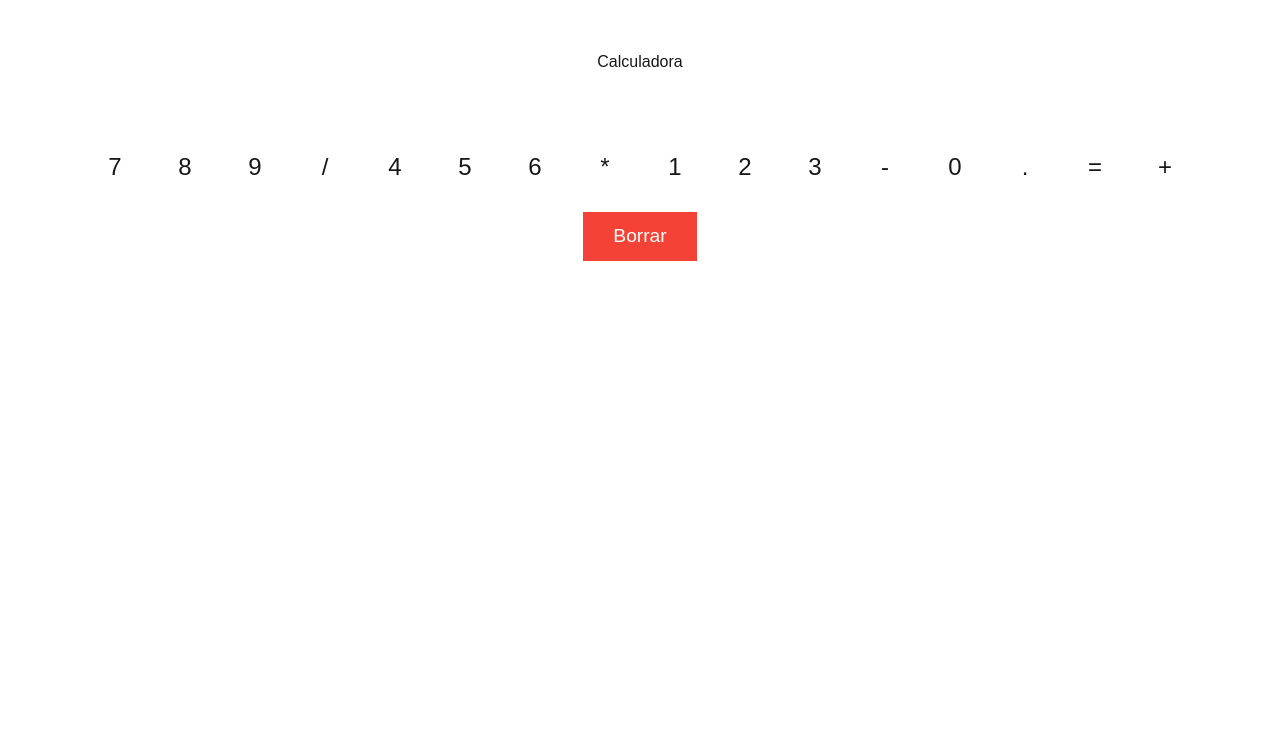
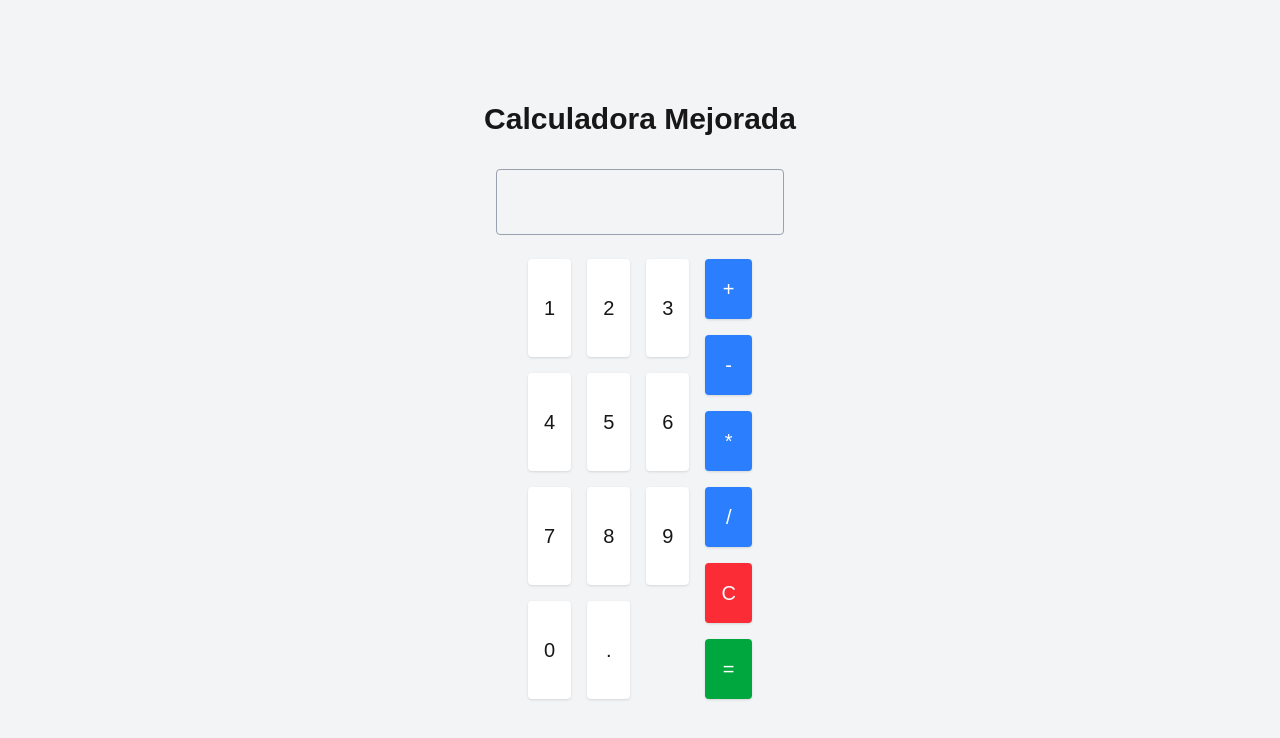
Before and after one commit to Pabloot2023/calculadora, a Next.js app: page / in a window 1280 px wide. Shown: the top 738 px of the page. Built offline with nearby package versions, Linux system fonts and the light colour scheme.

Commit message:
Mejora visual: calculadora con diseño de grilla y operaciones

```diff
--- a/src/app/page.tsx
+++ b/src/app/page.tsx
@@ -5,61 +5,89 @@ import { useState } from "react";
 export default function Home() {
   const [input, setInput] = useState("");
 
-  const handleClick = (value: string) => {
+  const appendValue = (value: string) => {
     setInput((prev) => prev + value);
   };
 
   const calculate = () => {
     try {
-      setInput(eval(input).toString());
+      // eslint-disable-next-line no-eval
+      const result = eval(input);
+      setInput(String(result));
     } catch {
       setInput("Error");
     }
   };
 
-  const clear = () => setInput("");
+  const clear = () => {
+    setInput("");
+  };
 
   return (
-    <div style={{ textAlign: "center", marginTop: "50px" }}>
-      <h1>Calculadora</h1>
-      <div>
+    <main className="flex flex-col items-center justify-center min-h-screen p-6 bg-gray-100">
+      <h1 className="text-3xl font-bold mb-8">Calculadora Mejorada</h1>
+
       <input
         type="text"
+        className="mb-6 p-4 text-right w-72 rounded border border-gray-400 text-2xl"
         value={input}
         readOnly
-          style={{ fontSize: "2rem", width: "300px", textAlign: "right" }}
       />
-      </div>
-      <div style={{ marginTop: "10px" }}>
-        {["7", "8", "9", "/", "4", "5", "6", "*", "1", "2", "3", "-", "0", ".", "=", "+"].map((val) => (
+
+      <div className="flex space-x-4">
+        {/* Números y punto en grilla 3x4 */}
+        <div className="grid grid-cols-3 gap-4">
+          {["1", "2", "3", "4", "5", "6", "7", "8", "9", "0", "."].map((v) => (
             <button
-            key={val}
-            onClick={() => (val === "=" ? calculate() : handleClick(val))}
-            style={{
-              fontSize: "1.5rem",
-              width: "60px",
-              height: "60px",
-              margin: "5px"
-            }}
+              key={v}
+              onClick={() => appendValue(v)}
+              className="bg-white p-4 rounded shadow text-xl hover:bg-gray-200"
             >
-            {val}
+              {v}
             </button>
           ))}
-        <div>
+        </div>
+
+        {/* Botones de operaciones en columna */}
+        <div className="flex flex-col space-y-4">
+          <button
+            onClick={() => appendValue("+")}
+            className="bg-blue-500 text-white p-4 rounded shadow text-xl hover:bg-blue-600"
+          >
+            +
+          </button>
+          <button
+            onClick={() => appendValue("-")}
+            className="bg-blue-500 text-white p-4 rounded shadow text-xl hover:bg-blue-600"
+          >
+            -
+          </button>
+          <button
+            onClick={() => appendValue("*")}
+            className="bg-blue-500 text-white p-4 rounded shadow text-xl hover:bg-blue-600"
+          >
+            *
+          </button>
+          <button
+            onClick={() => appendValue("/")}
+            className="bg-blue-500 text-white p-4 rounded shadow text-xl hover:bg-blue-600"
+          >
+            /
+          </button>
           <button
             onClick={clear}
-            style={{
-              fontSize: "1.2rem",
-              padding: "10px 30px",
-              marginTop: "10px",
-              backgroundColor: "#f44336",
-              color: "white"
-            }}
+            className="bg-red-500 text-white p-4 rounded shadow text-xl hover:bg-red-600"
           >
-            Borrar
+            C
+          </button>
+          <button
+            onClick={calculate}
+            className="bg-green-600 text-white p-4 rounded shadow text-xl hover:bg-green-700"
+          >
+            =
           </button>
         </div>
       </div>
-    </div>
+    </main>
   );
 }
```
Lines whose indentation alone changed are shown as unchanged.
